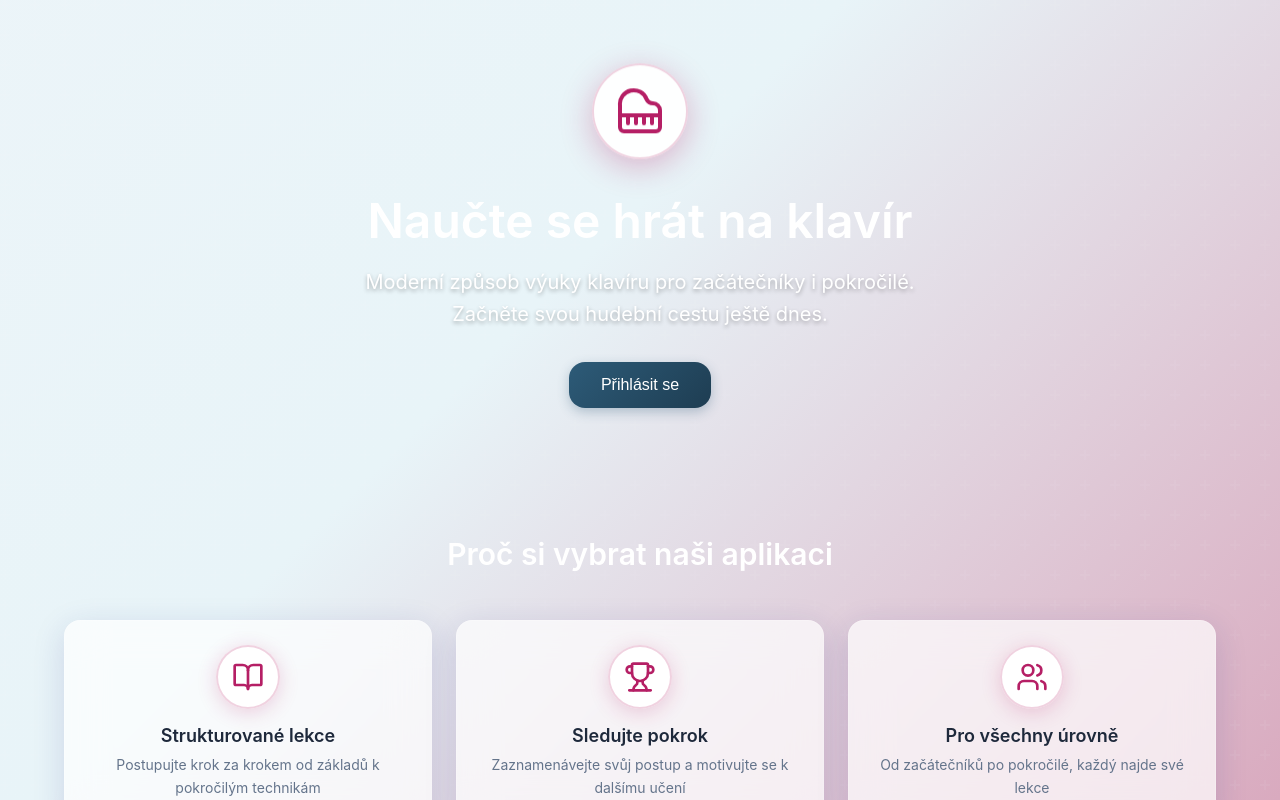
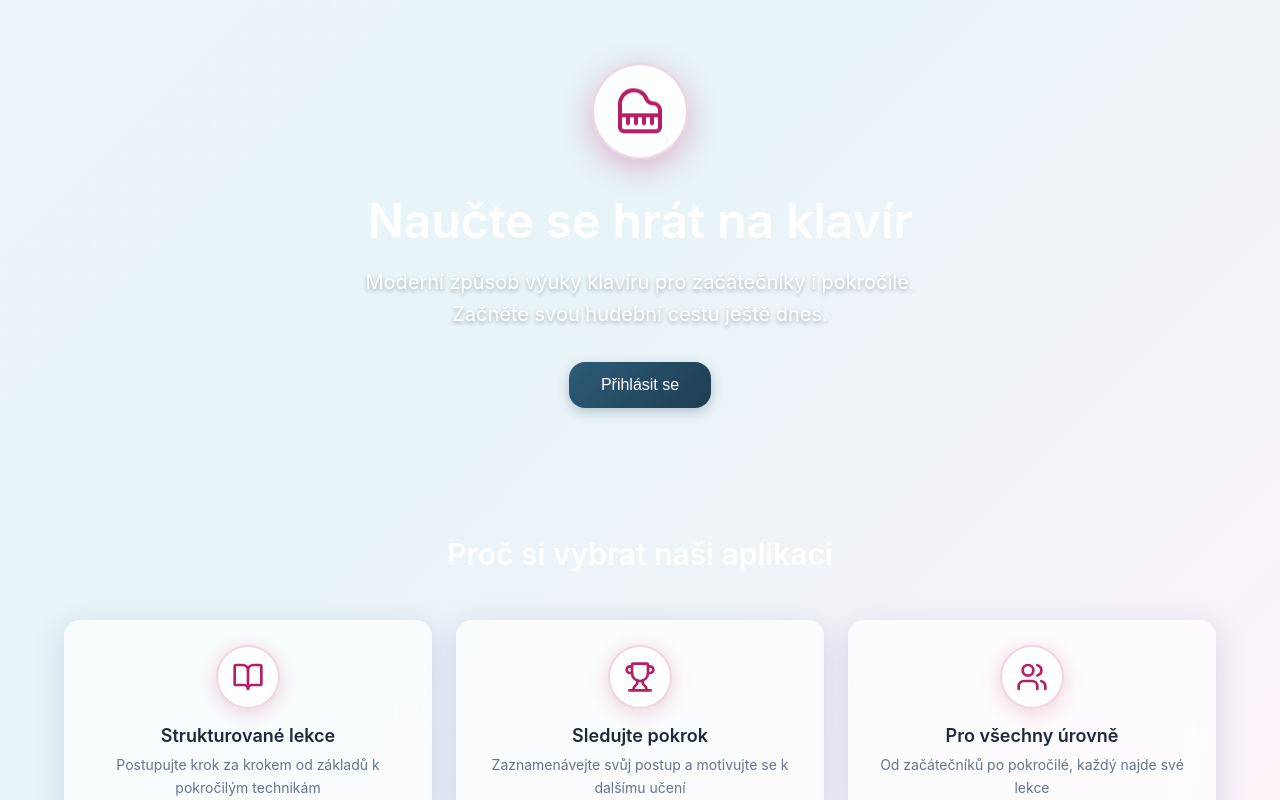
Before and after one commit to lennayia/piano, a React (Vite) app: page / in a window 1280 px wide. Shown: the top 800 px of the page. Built offline with nearby package versions, Linux system fonts and the light colour scheme.

Commit message:
Velmi světlá růžová v gradientu pro čistší design
- Růžová změněna z tmavé (#b51f65, #d63384) na velmi světlou (#fce7f3, #fdf2f8)
- Gradient teď rovnoměrně světlý - růžová stejně jemná jako modrá
- Zachována jemná růžová identita bez rušivých barevných akcentů

```diff
--- a/src/styles/index.css
+++ b/src/styles/index.css
@@ -67,7 +67,7 @@ body {
     sans-serif;
   -webkit-font-smoothing: antialiased;
   -moz-osx-font-smoothing: grayscale;
-  background: linear-gradient(135deg, #f8f9fa 0%, #f0f5f9 25%, #e8f4f8 35%, #d8a5bb 42%, #b51f65 47%, #d63384 53%, #d8a5bb 58%, #e8f4f8 65%, #f0f5f9 75%, #f8f9fa 100%);
+  background: linear-gradient(135deg, #f8f9fa 0%, #f0f5f9 25%, #e8f4f8 35%, #fdf2f8 42%, #fce7f3 47%, #fce7f3 53%, #fdf2f8 58%, #e8f4f8 65%, #f0f5f9 75%, #f8f9fa 100%);
   background-size: 400% 400%;
   animation: gradient-shift 45s ease-in-out infinite;
   color: var(--color-text);
```
